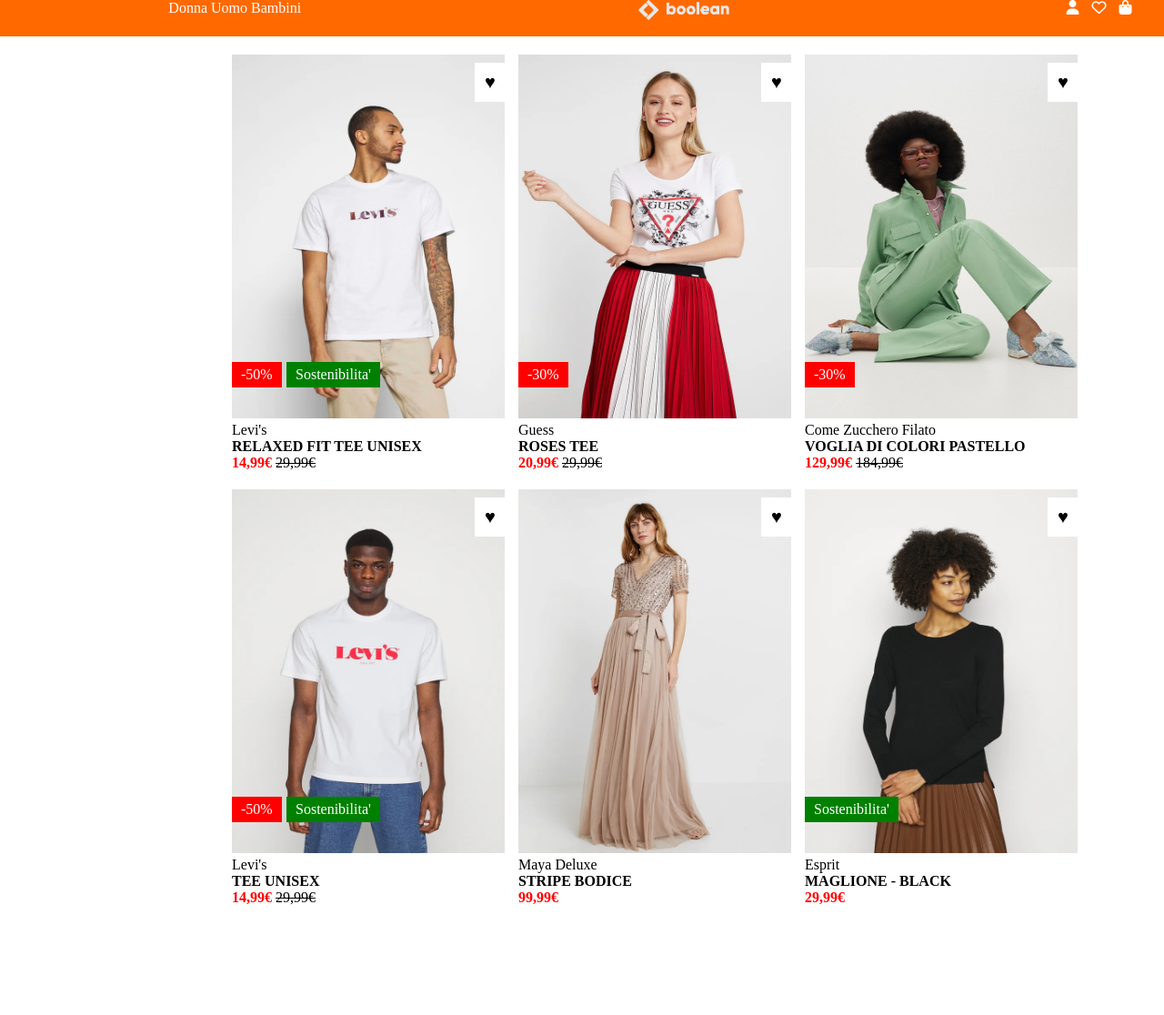
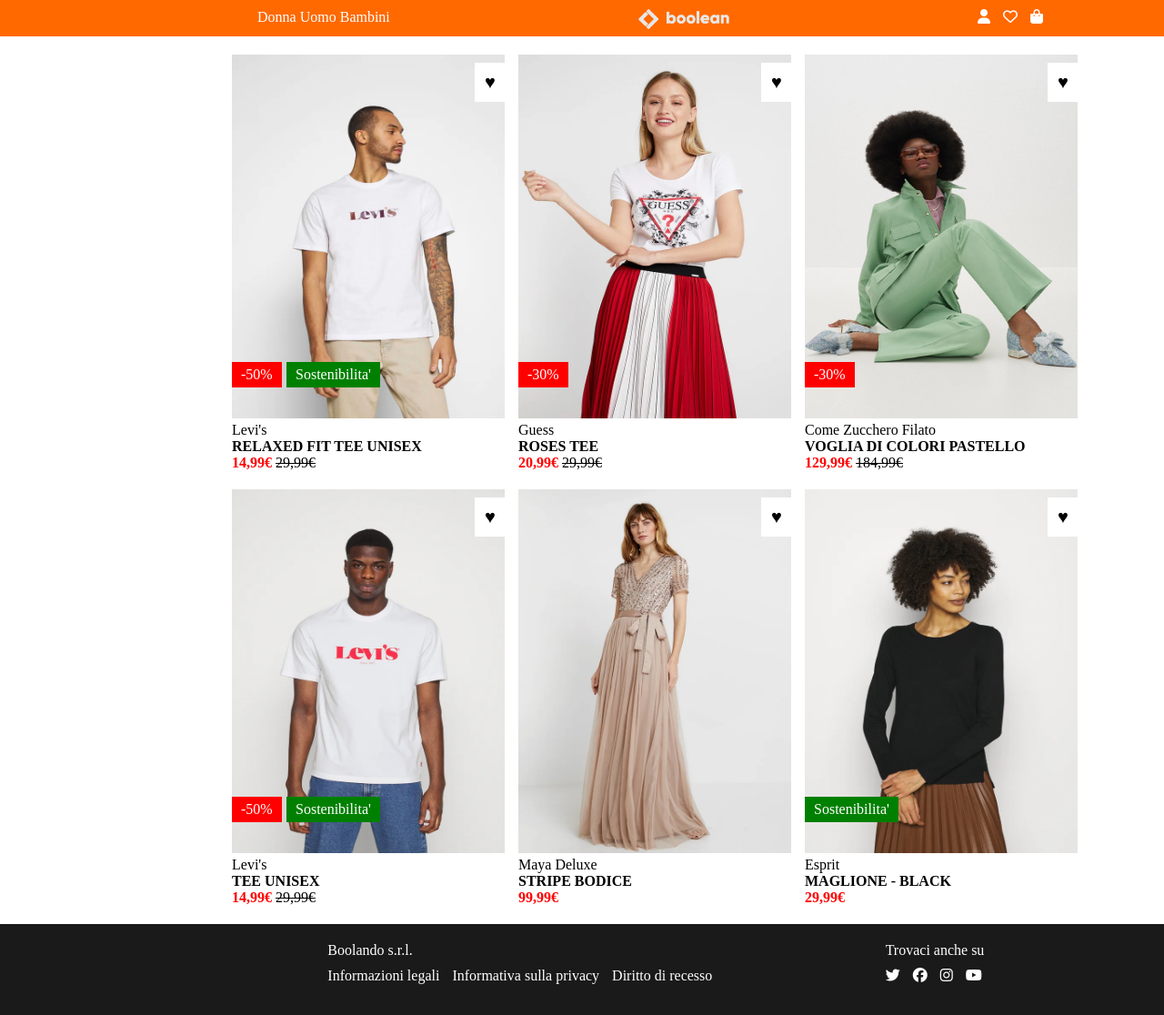
Before and after one commit to ManuelTrappolini/html-css-boolando, a plain HTML site: page index.html in a window 1280 px wide. Shown: the top 1116 px of the page at 91% size. Before the commit the page ends 996 px from the top, so only its background shows below. Drawn offline with Linux system fonts and the light colour scheme.

Commit message:
add footer

```diff
--- a/assets/style.css
+++ b/assets/style.css
@@ -24,16 +24,22 @@ a{
     justify-content: center;
 }
 
+.position-sticky{
+    position: sticky;
+    top: 0;
+    left: 0;
+}
+
 .gap{
     gap: 15px;
 }
 
-.px-20{
+.py-20{
     padding-top: 20px;
 }
 
 .space-around{
-    justify-content: space-around;
+    justify-content: space-evenly;
 }
 
 .align-middle{
@@ -50,6 +56,10 @@ a{
 
 .px-10{
     padding-right: 10px;
+}
+
+.p-10{
+    padding: 10px;
 }
 
 .img-w{
@@ -81,6 +91,10 @@ a{
     background-color: #008000!important
 }
 
+.pby-20{
+    padding-bottom: 20px;
+}
+
 /* #endregion utilities */
 
 /* #region header */
@@ -88,7 +102,7 @@ a{
 header{
     height: 40px;
     background-color: #ff6900;
-    position: sticky;
+    position: relative;
 }
 
 .b-logo{
@@ -135,4 +149,18 @@ header{
 /* #endregion main */
 
 /* #region footer */
+
+footer{
+    height: 100px;
+    background-color: #1a1a1a;
+    color: white;
+    padding-left: 180px;
+    padding-right: 170px;
+}
+
+ul li{
+    display: inline;
+    padding-right: 10px;
+  }
+
 /* #endregion footer */
--- a/index.html
+++ b/index.html
@@ -9,8 +9,8 @@
     </head>
     <body>
         <!-- header -->
-        <header>
-            <div class="d-flex space-around align-middle py-4">
+        <header class="p-10">
+            <div class="d-flex space-around align-middle py-4 position-sticky">
                 <a class="color-white" href="">Donna Uomo Bambini</a>
                 <img class="b-logo" src="./img/boolean-logo.png" alt="">
                 <nav>
@@ -30,7 +30,7 @@
         <!-- main -->
         <main>
             <!-- First Section -->
-            <div class="d-flex justify-center px-20 gap p-relative">
+            <div class="d-flex justify-center py-20 gap p-relative">
                 <!-- First Product -->
                 <div class="p-relative">
                     <img class="img-w" src="./img/1.webp" alt="">
@@ -62,7 +62,7 @@
                 </div>
             </div>
             <!-- Second Section -->
-            <div class="d-flex justify-center px-20 gap p-relative">
+            <div class="d-flex justify-center py-20 gap p-relative pby-20">
                 <!-- Fourth Product -->
                 <div class="p-relative">
                     <img class="img-w" src="./img/4.webp" alt="">
@@ -93,7 +93,27 @@
             </div>
         </main>
         <!-- footer -->
-        <footer></footer>
+        <footer>
+            <div class="d-flex space-around">
+                <div class="py-20">Boolando s.r.l.
+                    <ul class="py-10">
+                        <li>Informazioni legali</li>
+                        <li>Informativa sulla privacy</li>
+                        <li>Diritto di recesso</li>
+                    </ul>
+                </div>
+                <div class="d-flex space-around">
+                    <div class="py-20">Trovaci anche su
+                        <ul class="py-10">
+                            <li><i class="fa-brands fa-twitter"></i></li>
+                            <li><i class="fa-brands fa-facebook"></i></li>
+                            <li><i class="fa-brands fa-instagram"></i></li>
+                            <li><i class="fa-brands fa-youtube"></i></li>
+                        </ul>
+                    </div>
+                </div>
+            </div>
+        </footer>
 
     </body>
 </html>
```
